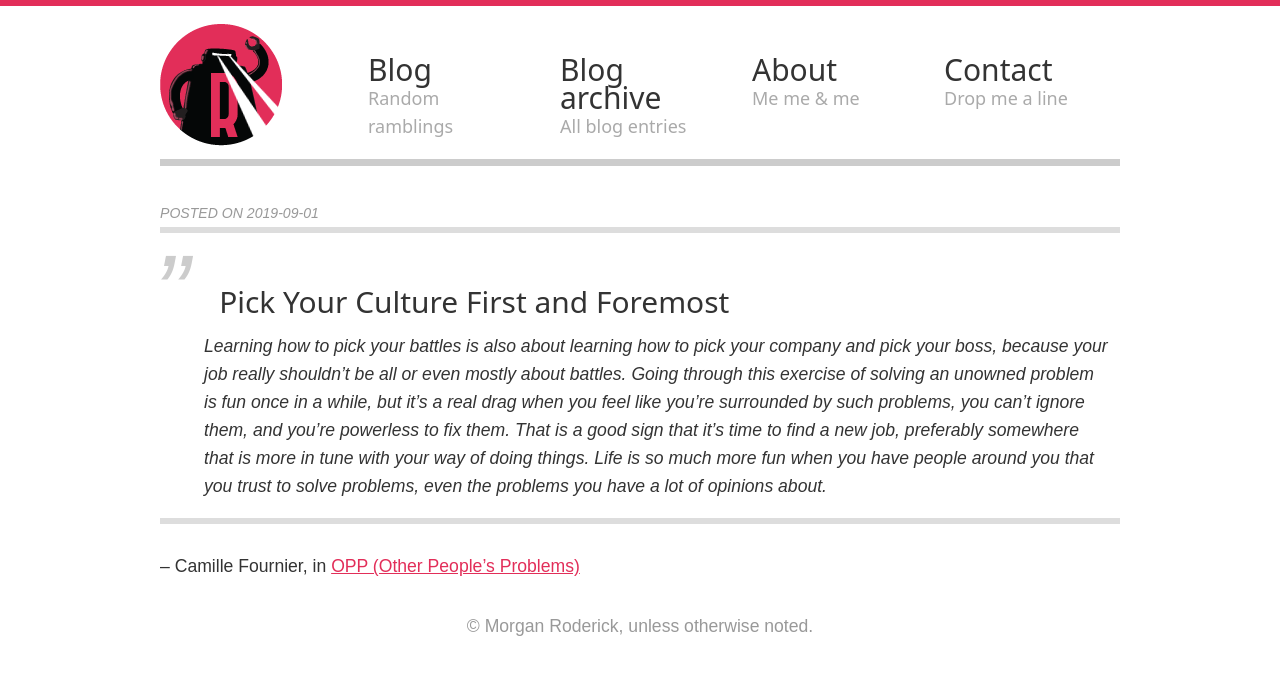
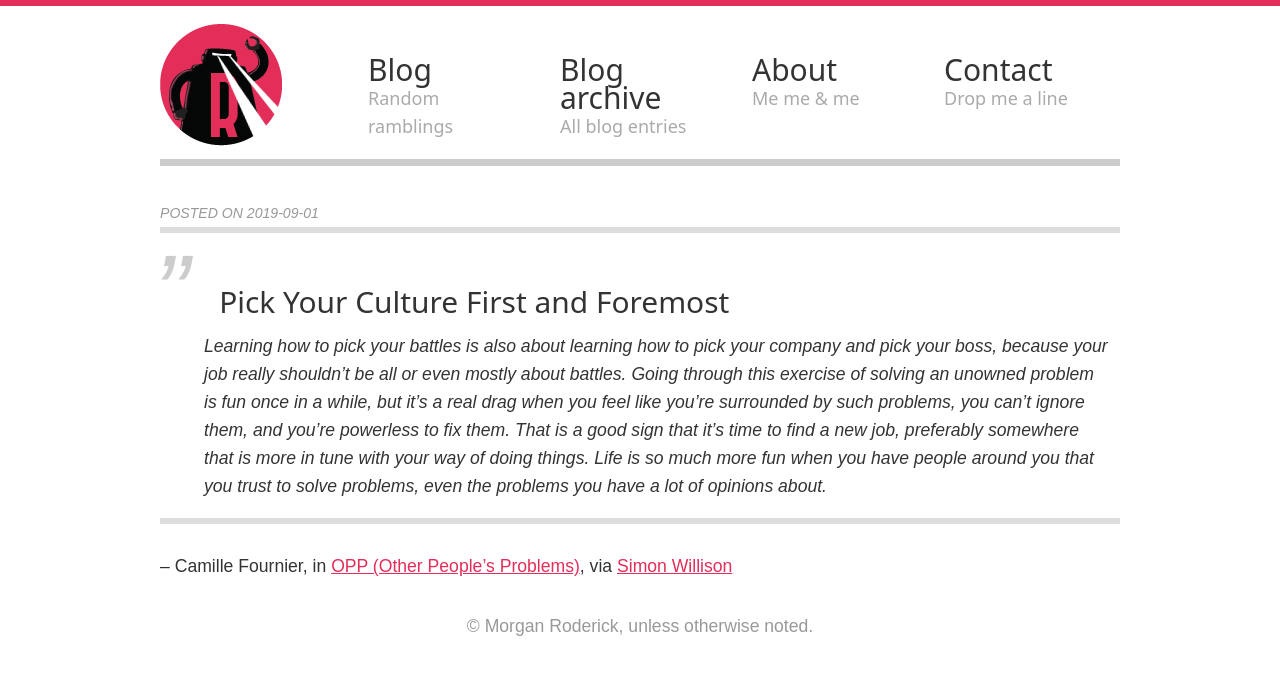
Before and after one commit to mroderick/blog.jekyll, a Jekyll site: the page built from _posts/2019-09-01-pick-your-culture-first-and-foremost.md, in a window 1280 px wide. Shown: the top 675 px of the page. Built offline with Jekyll 4.4.1, drawn with Linux system fonts in a browser that asks for light colours.

Commit message:
Add via to previous commit

```diff
--- a/_posts/2019-09-01-pick-your-culture-first-and-foremost.md
+++ b/_posts/2019-09-01-pick-your-culture-first-and-foremost.md
@@ -9,6 +9,7 @@ date: 2019-09-01 22:20 +0200
 > ### Pick Your Culture First and Foremost
 > Learning how to pick your battles is also about learning how to pick your company and pick your boss, because your job really shouldn’t be all or even mostly about battles. Going through this exercise of solving an unowned problem is fun once in a while, but it’s a real drag when you feel like you’re surrounded by such problems, you can’t ignore them, and you’re powerless to fix them. That is a good sign that it’s time to find a new job, preferably somewhere that is more in tune with your way of doing things. Life is so much more fun when you have people around you that you trust to solve problems, even the problems you have a lot of opinions about.
 
--- Camille Fournier, in [OPP (Other People's Problems)][OPP]
+-- Camille Fournier, in [OPP (Other People's Problems)][OPP], via [Simon Willison][simon]
 
 [OPP]: https://medium.com/@skamille/opp-other-peoples-problems-d7eb174724ee
+[simon]: https://simonwillison.net
```
